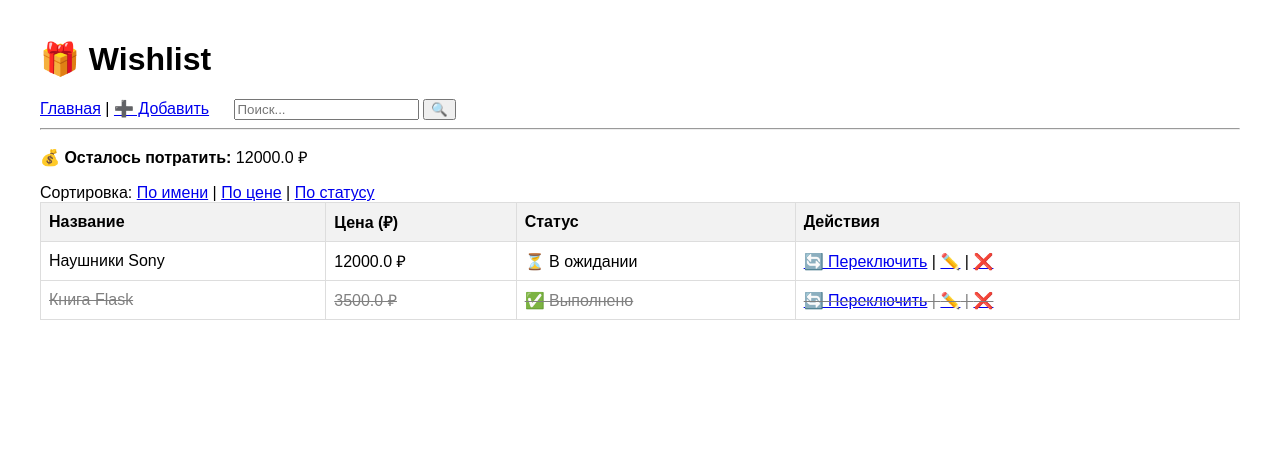
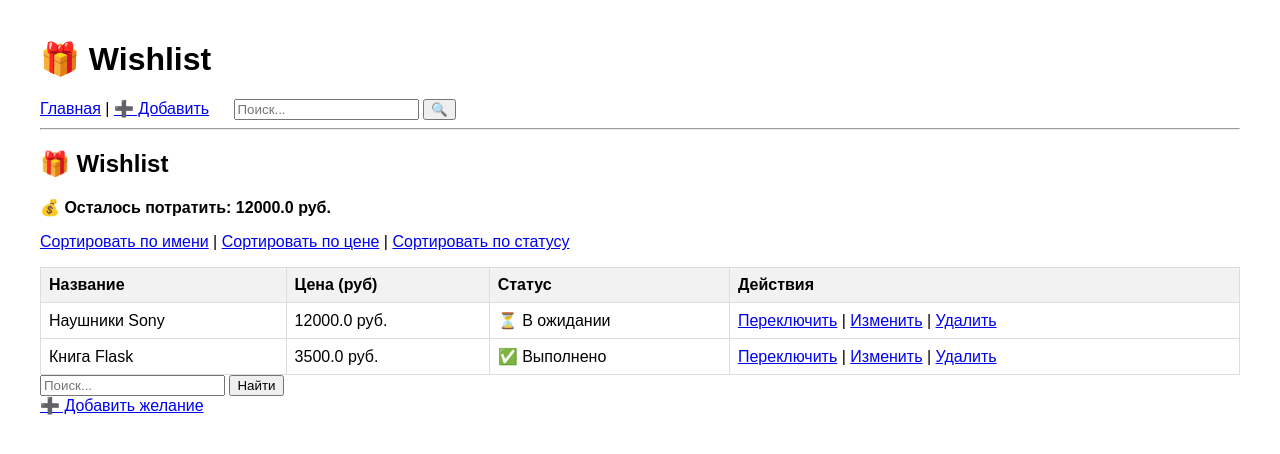
Before and after one commit to kiiiiiid96/wishlist-app, a Flask app: page / in a window 1280 px wide. Shown: the top 454 px of the page. Run offline with Flask 3, Linux system fonts and the light colour scheme; data comes from the database, SQL or seed files in the repository.

Commit message:
Update index.html

```diff
--- a/templates/index.html
+++ b/templates/index.html
@@ -2,42 +2,46 @@
 
 {% block content %}
 
-<p><strong>💰 Осталось потратить:</strong> {{ total }} ₽</p>
+<h2>🎁 Wishlist</h2>
 
-<div>
-    Сортировка:
-    <a href="/?sort=name">По имени</a> |
-    <a href="/?sort=price">По цене</a> |
-    <a href="/?sort=status">По статусу</a>
-</div>
+<p><strong>💰 Осталось потратить: {{ total }} руб.</strong></p>
 
-<table border="1">
-    <thead>
+<p>
+    <a href="/?sort=name">Сортировать по имени</a> |
+    <a href="/?sort=price">Сортировать по цене</a> |
+    <a href="/?sort=status">Сортировать по статусу</a>
+</p>
+
+<table border="1" cellpadding="8">
     <tr>
         <th>Название</th>
-            <th>Цена (₽)</th>
+        <th>Цена (руб)</th>
         <th>Статус</th>
         <th>Действия</th>
     </tr>
-    </thead>
-    <tbody>
     {% for w in wishes %}
-        <tr class="{% if w.status == 'completed' %}completed{% endif %}">
+    <tr>
         <td>{{ w.name }}</td>
-            <td>{{ w.price }} ₽</td>
-            <td>{{ '✅ Выполнено' if w.status == 'completed' else '⏳ В ожидании' }}</td>
+        <td>{{ w.price }} руб.</td>
+        <td>{% if w.status == 'completed' %}✅ Выполнено{% else %}⏳ В ожидании{% endif %}</td>
         <td>
-                <a href="/toggle/{{ w.id }}">🔄 Переключить</a> |
-                <a href="/edit/{{ w.id }}">✏️</a> |
-                <a href="/delete/{{ w.id }}" onclick="return confirm('Удалить?')">❌</a>
+            <a href="/toggle/{{ w.id }}">Переключить</a> |
+            <a href="/edit/{{ w.id }}">Изменить</a> |
+            <a href="/delete/{{ w.id }}" onclick="return confirm('Точно удалить?')">Удалить</a>
         </td>
     </tr>
     {% endfor %}
-    </tbody>
 </table>
+
+<form action="/search" method="get">
+    <input type="text" name="q" placeholder="Поиск...">
+    <button type="submit">Найти</button>
+</form>
 
 {% if search_query %}
     <p>Результаты поиска: "{{ search_query }}"</p>
 {% endif %}
 
+<a href="/add">➕ Добавить желание</a>
+
 {% endblock %}
```
Lines whose indentation alone changed are shown as unchanged.
